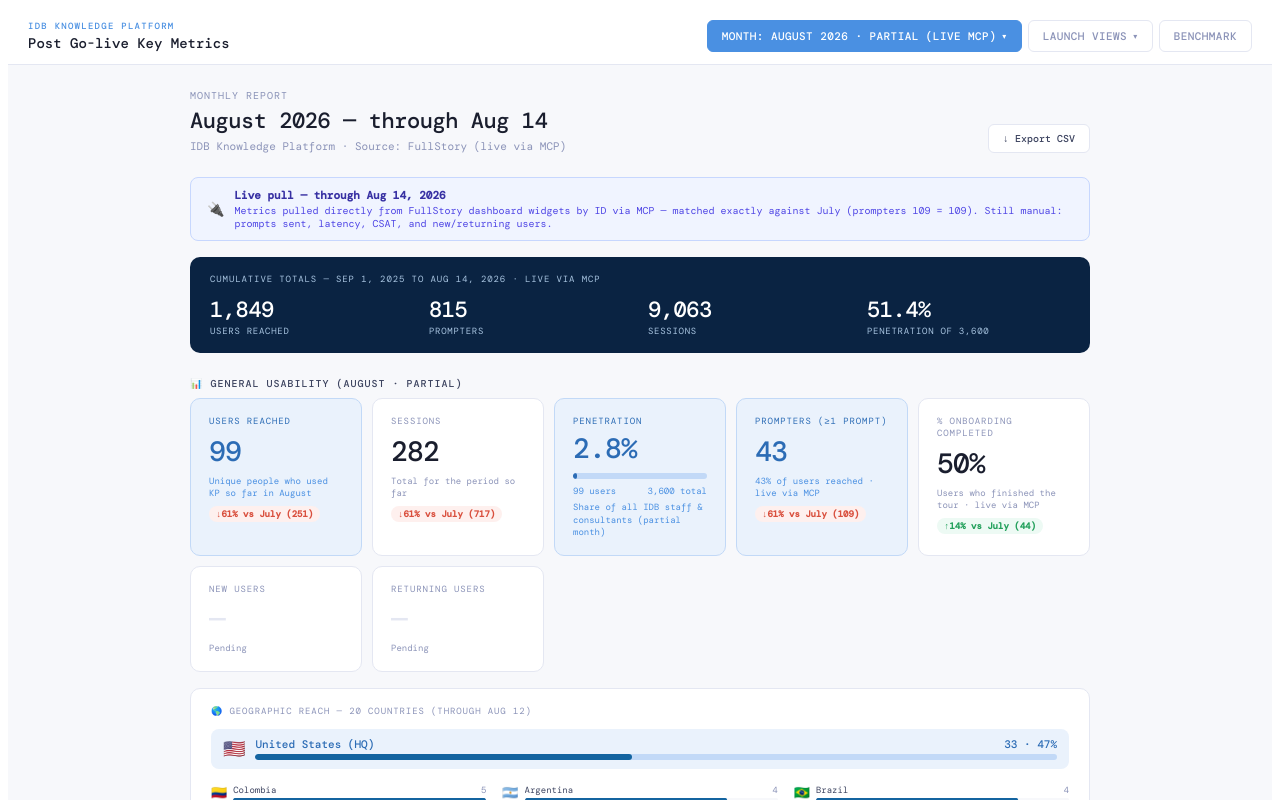
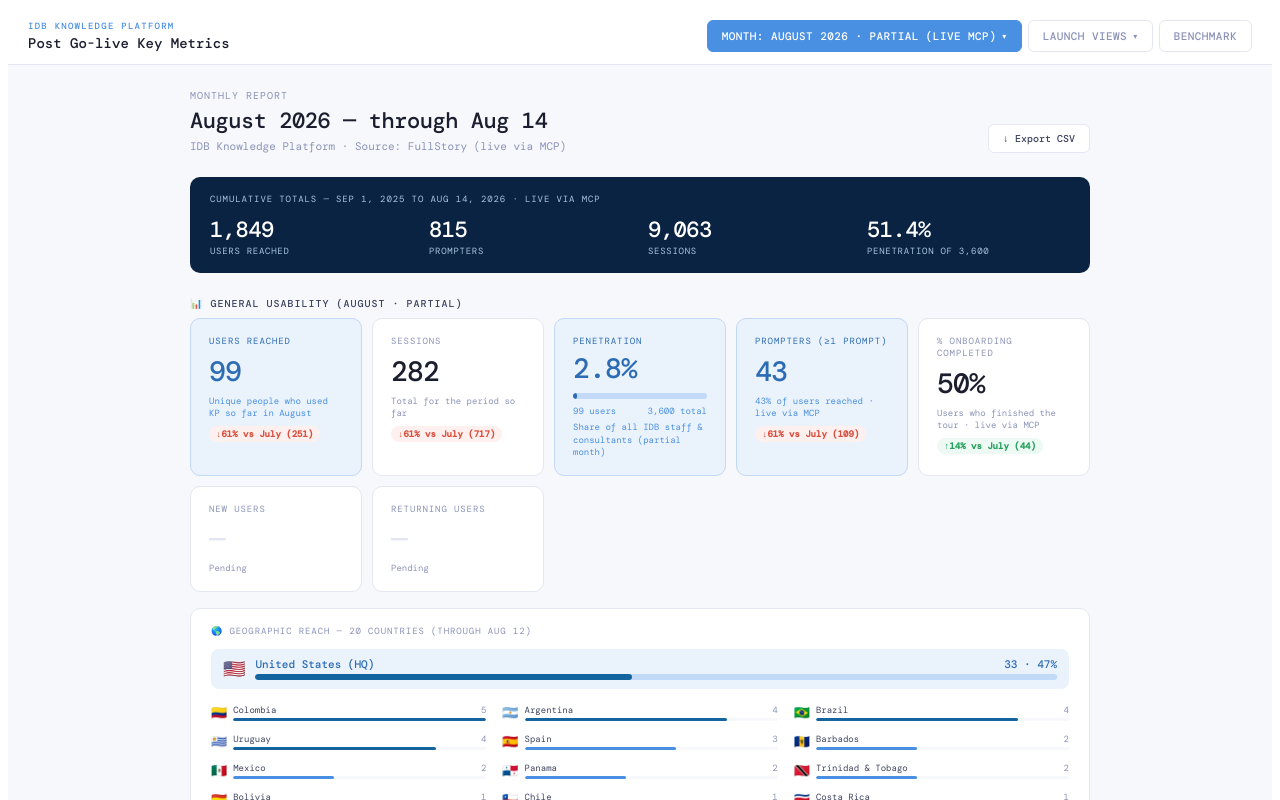
Before and after one commit to jimenasalinasg/KPsmoketest, a React (Vite) app: page / in a window 1280 px wide. Shown: the top 800 px of the page. Built offline with nearby package versions, Linux system fonts and the light colour scheme; a web font is replaced by a local one.

Commit message:
Update App.jsx

```diff
--- a/src/App.jsx
+++ b/src/App.jsx
@@ -2844,15 +2844,6 @@ function AugustMonthly() {
         >↓ Export CSV</button>
       </div>
 
-      {/* MCP banner */}
-      <div style={{ background: "#f0f4ff", border: "1px solid #c7d7fe", borderRadius: 8, padding: "10px 16px", display: "flex", alignItems: "center", gap: 10 }}>
-        <span style={{ fontSize: 14 }}>🔌</span>
-        <div>
-          <div style={{ fontSize: 11, fontWeight: 600, color: "#3730a3" }}>Live pull — through Aug 14, 2026</div>
-          <div style={{ fontSize: 10, color: "#4f46e5", marginTop: 2 }}>Metrics pulled directly from FullStory dashboard widgets by ID via MCP — matched exactly against July (prompters 109 = 109). Still manual: prompts sent, latency, CSAT, and new/returning users.</div>
-        </div>
-      </div>
-
       {/* Cumulative totals — pulled live via MCP */}
       <div style={{ background: "#0A2342", borderRadius: 10, padding: "16px 20px" }}>
         <div style={{ fontSize: 9, textTransform: "uppercase", letterSpacing: "0.1em", color: "#a8c4e0", marginBottom: 14 }}>
```
